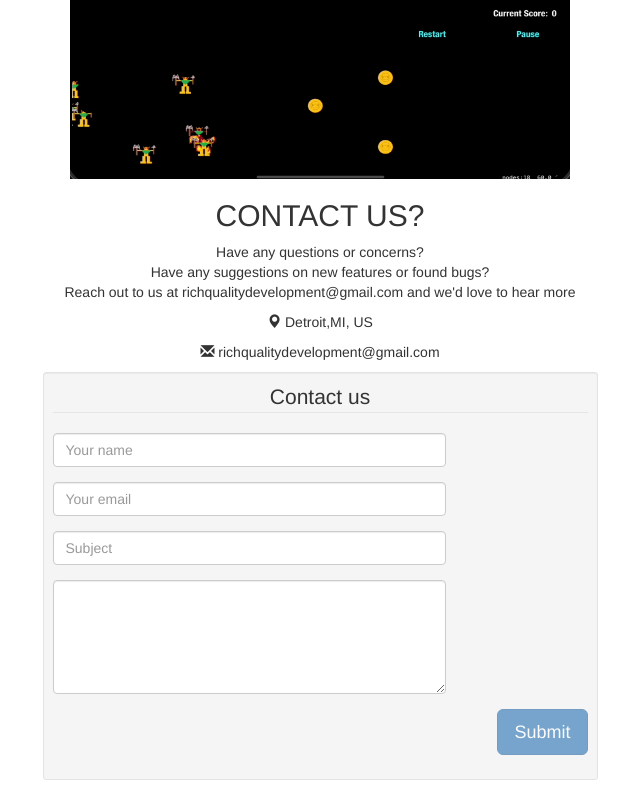
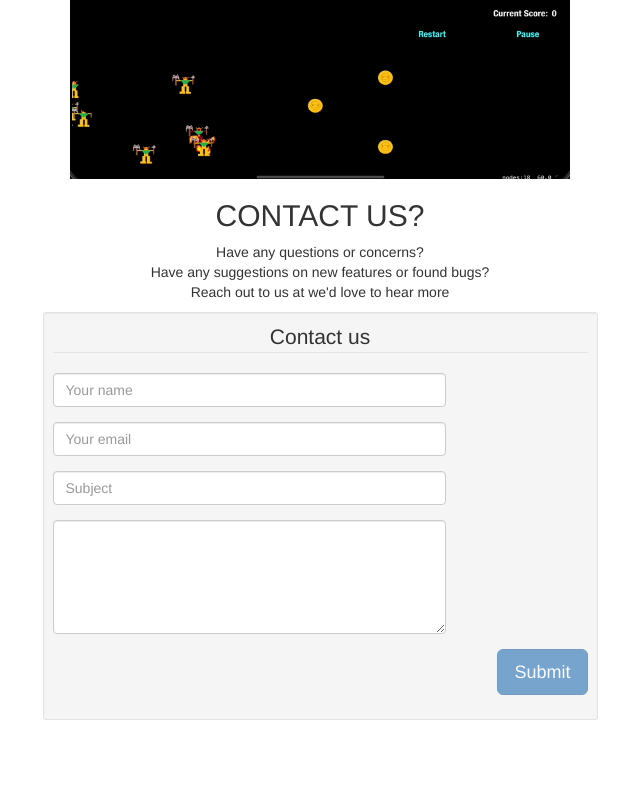
Before and after one commit to rhaynes123/greedy-goblins.home, a plain HTML site: page index.html in a window 1280 px wide. Shown: the part 1276-2076 px from the top of the page, without its empty margins (320-960 px from the left). After the commit the page ends 2016 px from the top, so only its background shows below. Drawn offline with nearby package versions, Linux system fonts and the light colour scheme.

Commit message:
removing contact

```diff
--- a/index.html
+++ b/index.html
@@ -124,10 +124,8 @@
     <div>
       <p>Have any questions or concerns?
           <br> Have any suggestions on new features or found bugs?
-          <br> Reach out to us at richqualitydevelopment@gmail.com and we'd love to hear more
+          <br> Reach out to us at we'd love to hear more
       </p>
-      <p><span class="glyphicon glyphicon-map-marker"></span> Detroit,MI, US</p>
-      <p><span class="glyphicon glyphicon-envelope"></span> richqualitydevelopment@gmail.com</p>
     </div>
 </div>
   </section>
```
